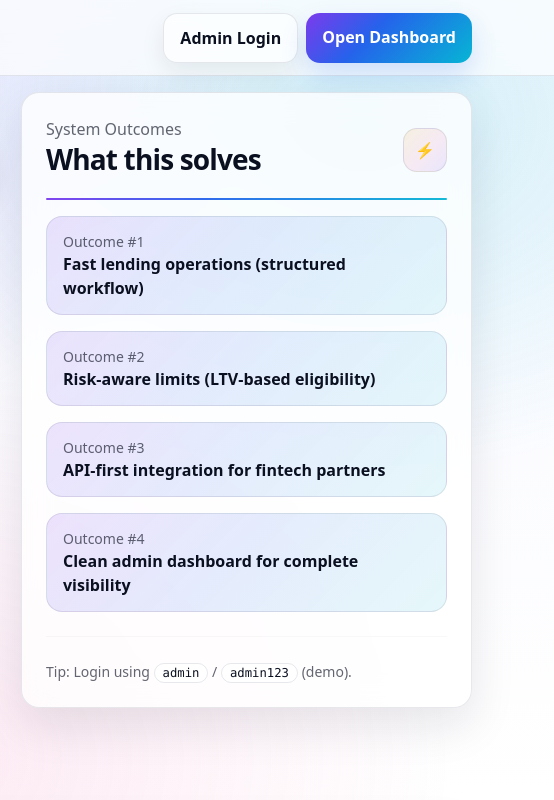
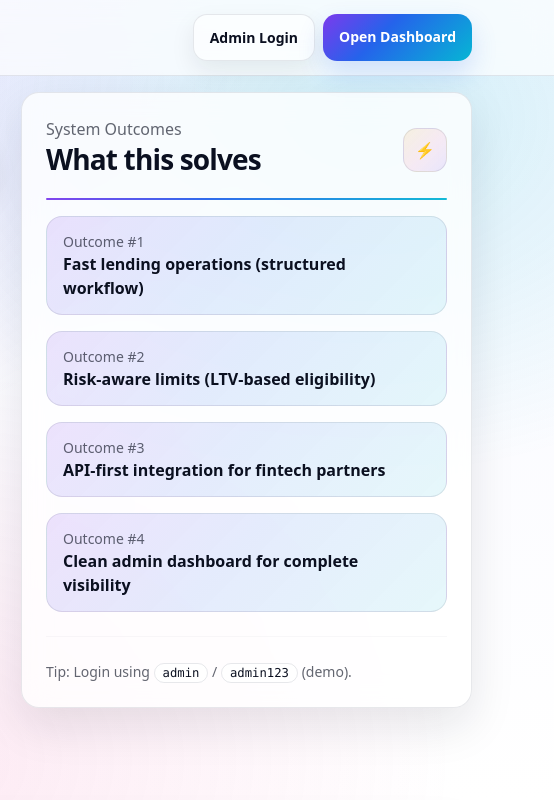
Before and after one commit to khushalsehrawat/LoanManagement-Frontend, a plain HTML site: page index.html in a window 1280 px wide. Shown: the top 800 px of the page, 726-1280 px from the left. Drawn offline with nearby package versions, Linux system fonts and the light colour scheme; a script that the page names is missing.

Commit message:
Replace index.html with updated content
Replaced the existing index.html file with a new version that includes updates to the navbar, header, sections, and overall structure.

```diff
--- a/index.html
+++ b/index.html
@@ -16,8 +16,8 @@
         </span>
       </a>
       <div class="ms-auto d-flex gap-2">
-        <a href="login.html" class="btn btn-outline-lux">Admin Login</a>
-        <a href="dashboard.html" class="btn btn-lux">Open Dashboard</a>
+        <a href="login.html" class="btn btn-sm btn-outline-lux">Admin Login</a>
+        <a href="dashboard.html" class="btn btn-sm btn-lux">Open Dashboard</a>
       </div>
     </div>
   </nav>
```
